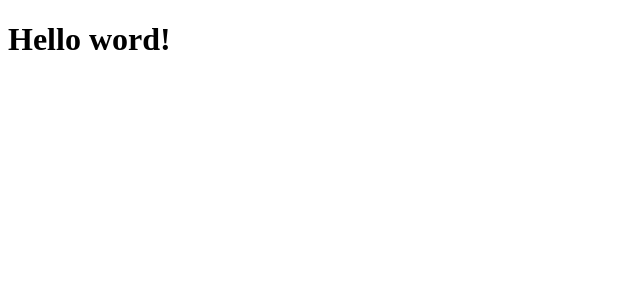
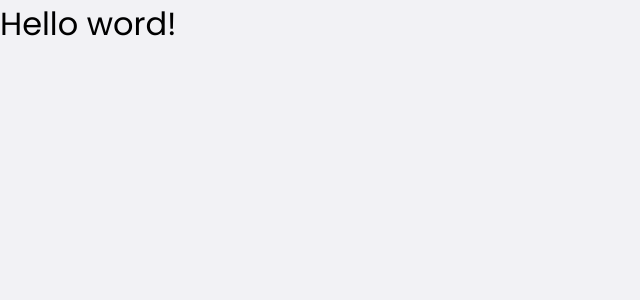
Before and after one commit to edmiltonVinicius/react-02-ignite-rocketseat, a React (Create React App) app: page / in a window 1280 px wide. Shown: the top 300 px of the page, without its empty margins (0-640 px from the left). Built offline with nearby package versions, Linux system fonts and the light colour scheme.

Commit message:
Added styles global

```diff
--- a/public/index.html
+++ b/public/index.html
@@ -1,9 +1,12 @@
 <!DOCTYPE html>
 <html lang="en">
   <head>
+    <link rel="preconnect" href="https://fonts.googleapis.com">
+    <link rel="preconnect" href="https://fonts.gstatic.com" crossorigin>
     <meta charset="utf-8" />
     <link rel="icon" href="%PUBLIC_URL%/favicon.png" />
     <title>DTmoney</title>
+    <link href="https://fonts.googleapis.com/css2?family=Poppins:wght@400;600&display=swap" rel="stylesheet">
   </head>
   <body>
     <div id="root"></div>
--- a/src/App.tsx
+++ b/src/App.tsx
@@ -1,7 +1,10 @@
+import { GlobalStyle } from './styles/global';
+
 export function App() {
   return (
     <div className="App">
       <h1>Hello word!</h1>
+      <GlobalStyle></GlobalStyle>
     </div>
   );
 }
--- /dev/null
+++ b/src/styles/global.ts
@@ -0,0 +1,51 @@
+import { createGlobalStyle } from 'styled-components';
+
+export const GlobalStyle = createGlobalStyle`
+    :root {
+        --backgound: #f2f2f5;
+        --red: #e52e4d;
+        --blue: #5429CC;
+        --blue-light: #6933ff;
+        --text-title: #363F5F;
+        --text-body: #969cb3;
+        --shape: #fff;
+    }
+
+    * {
+        margin: 0;
+        padding: 0;
+        box-sizing: border-box;
+    }
+
+    html {
+        @media (max-width: 1080px) {
+            font-size: 93.75%
+        }
+
+        @media (max-width: 720px) {
+            font-size: 87.5%
+        }
+    }
+
+    body {
+        background-color: var(--backgound);
+    }
+
+    body, input, textarea, button {
+        font-family: 'Poppins', sans-serif;
+        font-weight: 400;
+    }
+
+    h1, h2, h3, h4, h5, strong {
+        font-weight: 400;
+    }
+
+    button {
+        cursor: pointer;
+    }
+
+    [disabled] {
+        opacity: 0.6;
+        cursor: not-allowed;
+    }
+`;
```
